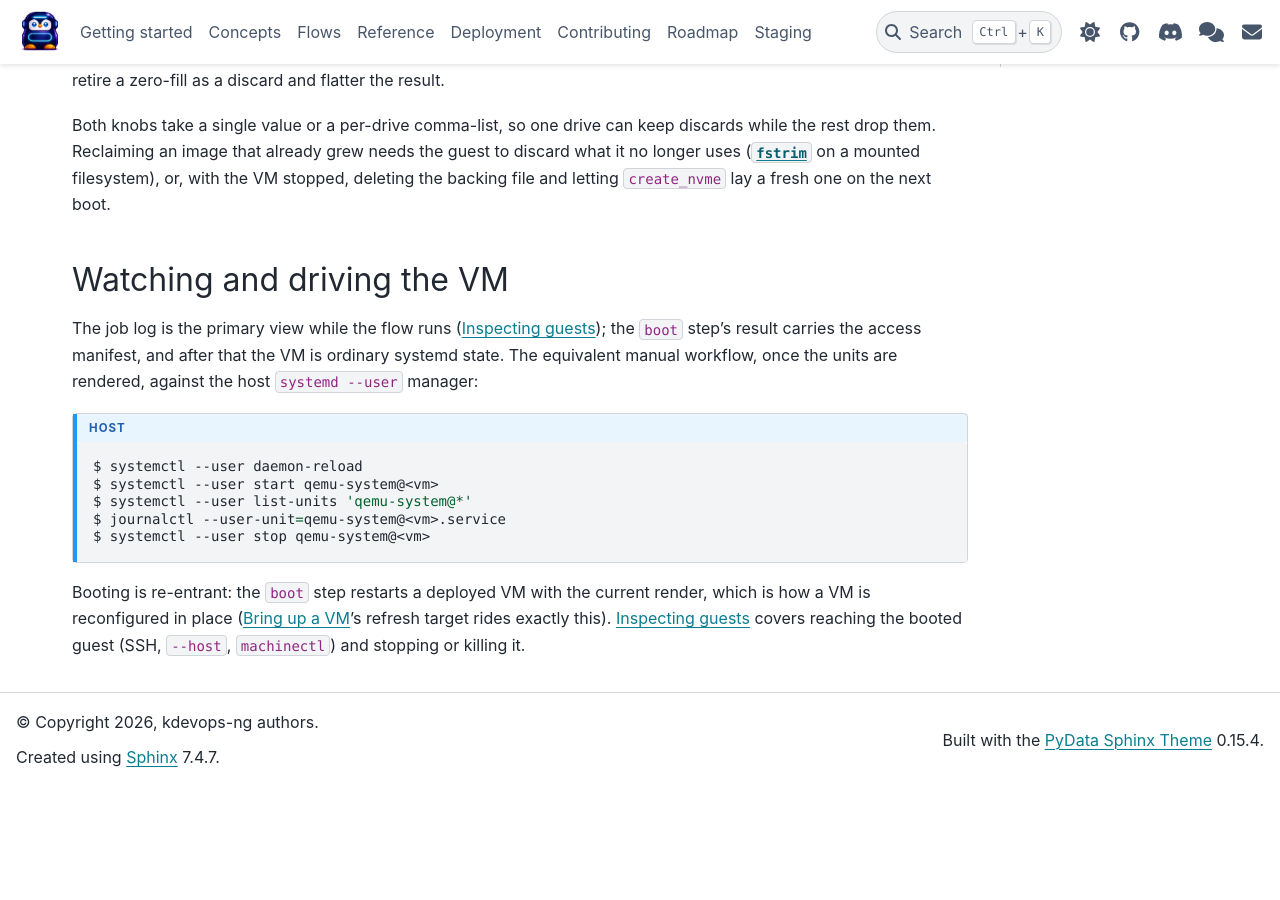
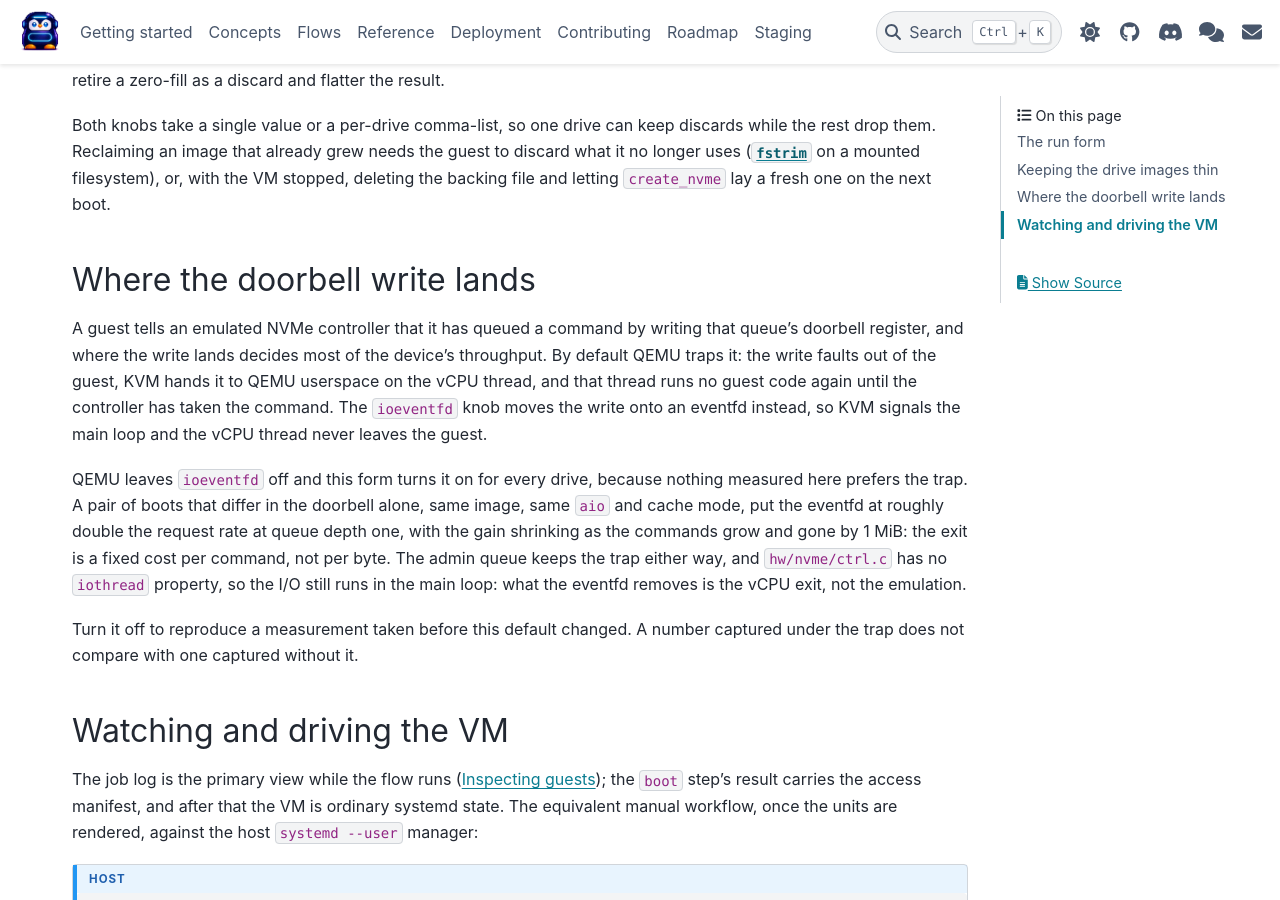
Before and after one commit to dagomez137/kdevops-ng, a Sphinx documentation site: the page built from docs/flows/boot.rst, in a window 1280 px wide and 900 px high, scrolled down 1537 px. Built offline with Sphinx 7.4.7 and the PyData theme 0.15.4, drawn with Linux system fonts in a browser that asks for light colours; before the commit the page ends 2323 px from its top, so only the background shows below that.

Commit message:
qsu: deliver NVMe doorbell writes through an eventfd
The default departs from QEMU's own, which leaves ioeventfd off and pays
a vCPU exit to userspace for every doorbell write. Measured as a pair of
boots differing in the doorbell alone, the eventfd is worth roughly
double the request rate at queue depth one, shrinking as the commands
grow and gone by 1 MiB: the exit is a fixed cost per command, not per
byte. Nothing measured here prefers the trap.

Measuring it needs the pair of boots. Several block configurations in
one guest share the main loop, so a neighbouring drive's traffic lands
in the number, and an image whose clusters were never allocated answers
a read from nothing.

The knob is still offered so a capture taken before this default changed
can be reproduced.

Assisted-by: LLM
Signed-off-by: Daniel Gomez <da.gomez@kernel.org>

```diff
--- a/docs/flows/boot.rst
+++ b/docs/flows/boot.rst
@@ -96,6 +96,32 @@ already grew needs the guest to discard what it no longer uses
 deleting the backing file and letting ``create_nvme`` lay a fresh one on
 the next boot.
 
+Where the doorbell write lands
+==============================
+
+A guest tells an emulated NVMe controller that it has queued a command
+by writing that queue's doorbell register, and where the write lands
+decides most of the device's throughput. By default QEMU traps it: the
+write faults out of the guest, KVM hands it to QEMU userspace on the
+vCPU thread, and that thread runs no guest code again until the
+controller has taken the command. The ``ioeventfd`` knob moves the write
+onto an eventfd instead, so KVM signals the main loop and the vCPU
+thread never leaves the guest.
+
+QEMU leaves ``ioeventfd`` off and this form turns it on for every drive,
+because nothing measured here prefers the trap. A pair of boots that
+differ in the doorbell alone, same image, same ``aio`` and cache mode,
+put the eventfd at roughly double the request rate at queue depth one,
+with the gain shrinking as the commands grow and gone by 1 MiB: the exit
+is a fixed cost per command, not per byte. The admin queue keeps the
+trap either way, and ``hw/nvme/ctrl.c`` has no ``iothread`` property, so
+the I/O still runs in the main loop: what the eventfd removes is the
+vCPU exit, not the emulation.
+
+Turn it off to reproduce a measurement taken before this default
+changed. A number captured under the trap does not compare with one
+captured without it.
+
 Watching and driving the VM
 ===========================
 
```
Also changed, not shown: 7 other files.
